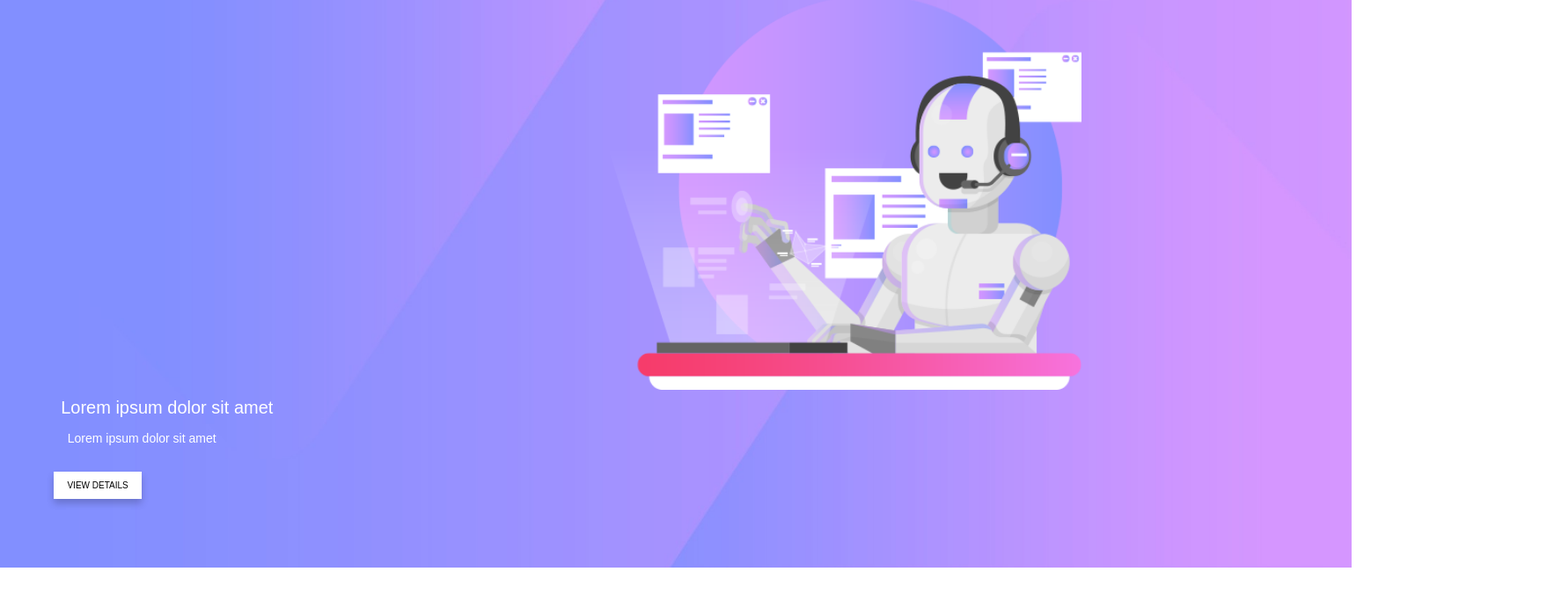
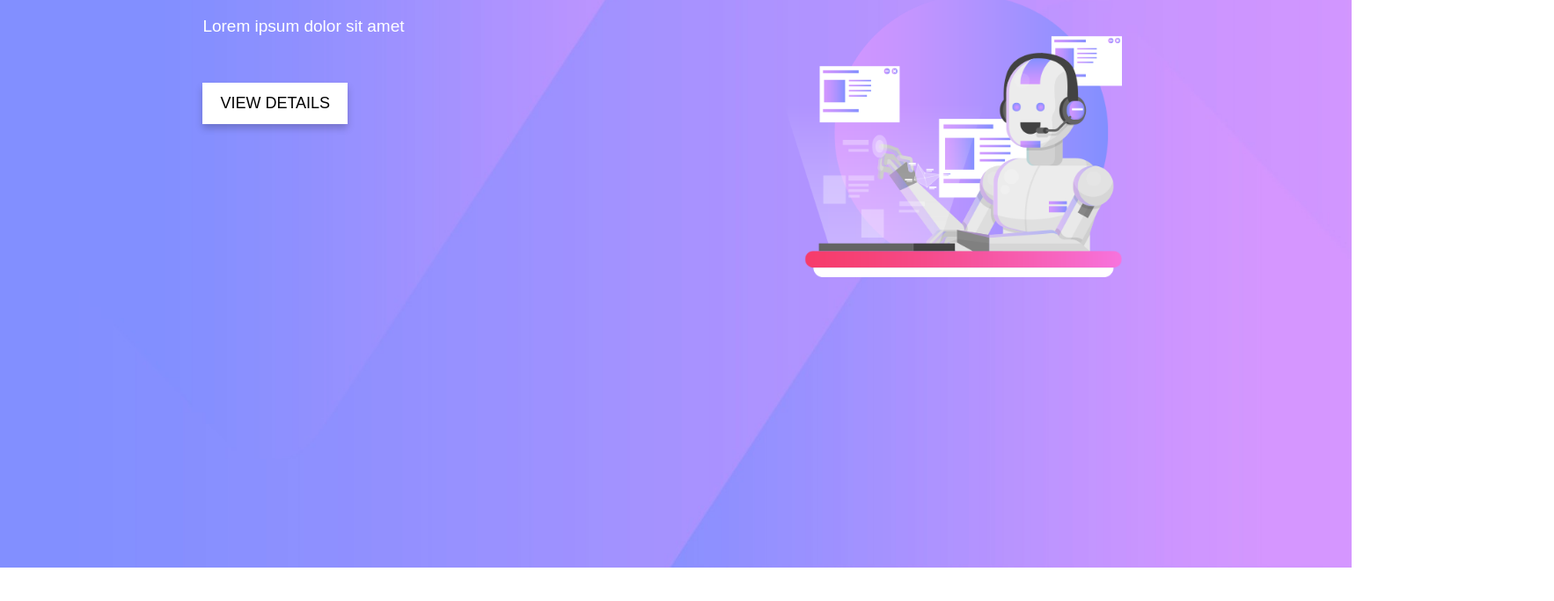
Before and after one commit to rahimaee/Company-template2, a plain HTML site: page index.html in a window 1536 px wide. Shown: the part 105-788 px from the top of the page at 88% size, 1766 px wide, since content can reach past the window. Drawn offline with Linux system fonts and the light colour scheme.

Commit message:
fix header responsive

```diff
--- a/assets/css/MediaQ.css
+++ b/assets/css/MediaQ.css
@@ -22,7 +22,7 @@
         width: 99%;
         padding: 50px 0px 0px 0px;
         position: relative;
-        top: 190px;
+        top: 220px;
     }
 
     header {
@@ -193,7 +193,7 @@
         font-size: 14px;
         position: relative;
         padding: 0px 0px 0px 5%;
-        bottom: 28%;
+        bottom: 38%;
     }
 
     .bannerText {
@@ -202,7 +202,7 @@
         font-weight: 300;
         width: 45%;
         position: relative;
-        bottom: 30%;
+        bottom: 40%;
         right: 23%;
     }
 
@@ -212,7 +212,7 @@
         padding: 10px 15px;
         margin-left: 4%;
         position: relative;
-        bottom: 24%;
+        bottom: 34%;
     }
 
 
@@ -248,8 +248,34 @@
     }
 
     div.bannerImg > img {
-        width: 59%;
-        padding: 100px 0px 0px 40%;
+        width: 45%;
+        padding: 100px 0px 0px 50%;
+    }
+    .bannerSubText {
+
+        font-size: 19px;
+        position: relative;
+        padding: 0px 0px 0px 5%;
+        bottom: 53%;
+    }
+
+    .bannerText {
+        padding: 15% 0px 0px 0px;
+        font-size: 23px;
+        font-weight: 300;
+        width: 45%;
+        position: relative;
+        bottom: 55%;
+        right: 23%;
+    }
+
+    .bannerBtn {
+
+        font-size: 14px;
+        padding: 13px 20px;
+        margin-left: 4%;
+        position: relative;
+        bottom: 49%;
     }
 
 }
@@ -288,7 +314,33 @@
 
     div.bannerImg > img {
         width: 35%;
-        padding: 100px 0px 0px 63%;
+        padding: 100px 0px 0px 50%;
+    }
+    .bannerSubText {
+
+        font-size: 19px;
+        position: relative;
+        padding: 0px 0px 0px 15%;
+        bottom: 53%;
+    }
+
+    .bannerText {
+        padding: 15% 0px 0px 20%;
+        font-size: 23px;
+        font-weight: 300;
+        width: 45%;
+        position: relative;
+        bottom: 55%;
+        right: 23%;
+    }
+
+    .bannerBtn {
+
+        font-size: 14px;
+        padding: 13px 20px;
+        margin-left: 15%;
+        position: relative;
+        bottom: 49%;
     }
 
 
@@ -327,8 +379,34 @@
     }
 
     div.bannerImg > img {
-        width: 35%;
-        padding: 100px 0px 0px 45%;
+        width: 25%;
+        padding: 100px 0px 0px 58%;
+    }
+    .bannerSubText {
+
+        font-size: 19px;
+        position: relative;
+        padding: 0px 0px 0px 15%;
+        bottom:  52%;
+    }
+
+    .bannerText {
+        padding: 4% 0px 0px 38%;
+        font-size: 25px;
+        font-weight: 300;
+        width: 100%;
+        position: relative;
+        bottom: 55%;
+        right: 23%;
+    }
+
+    .bannerBtn {
+
+        font-size: 18px;
+        padding: 13px 20px;
+        margin-left: 15%;
+        position: relative;
+        bottom: 45%;
     }
 
 }
```
